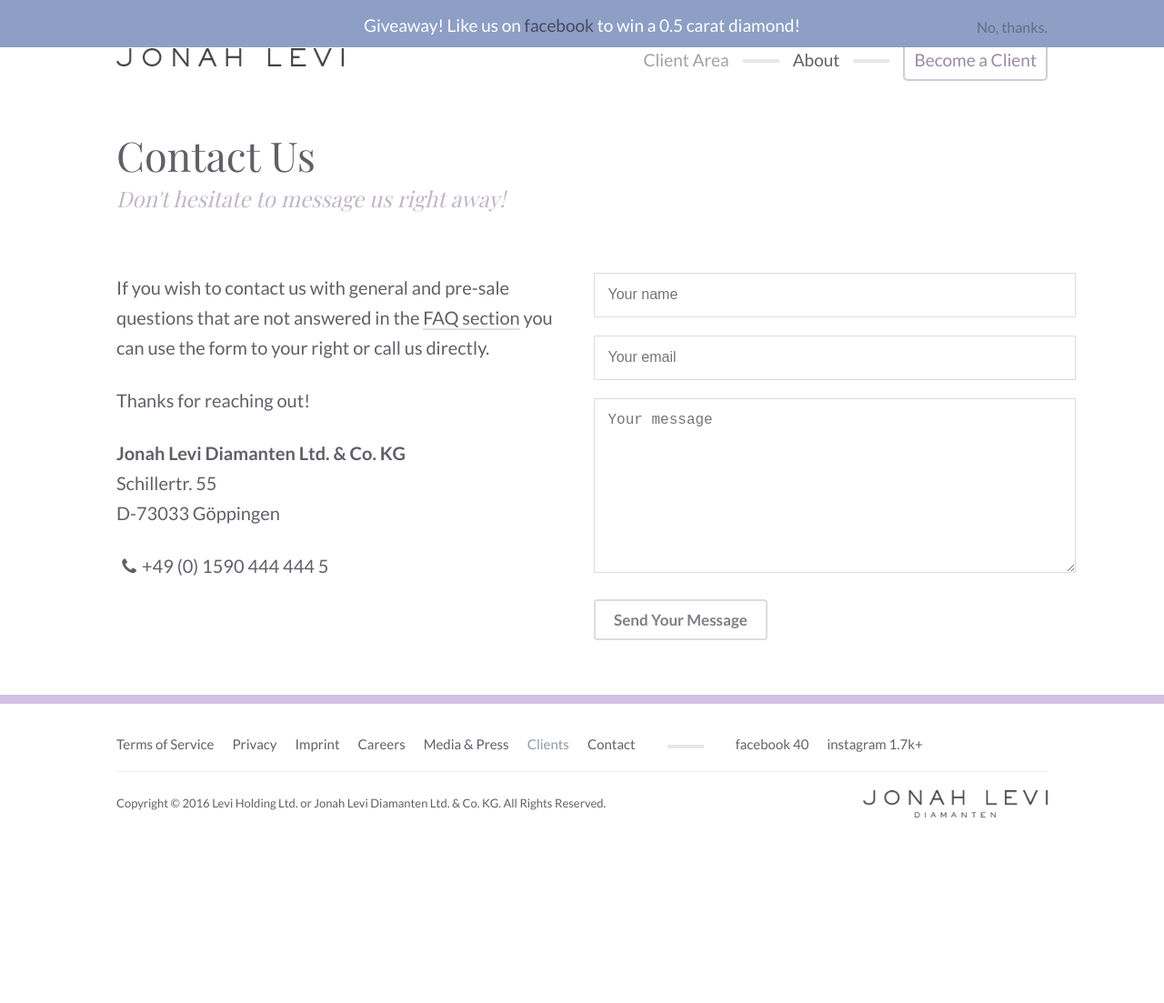
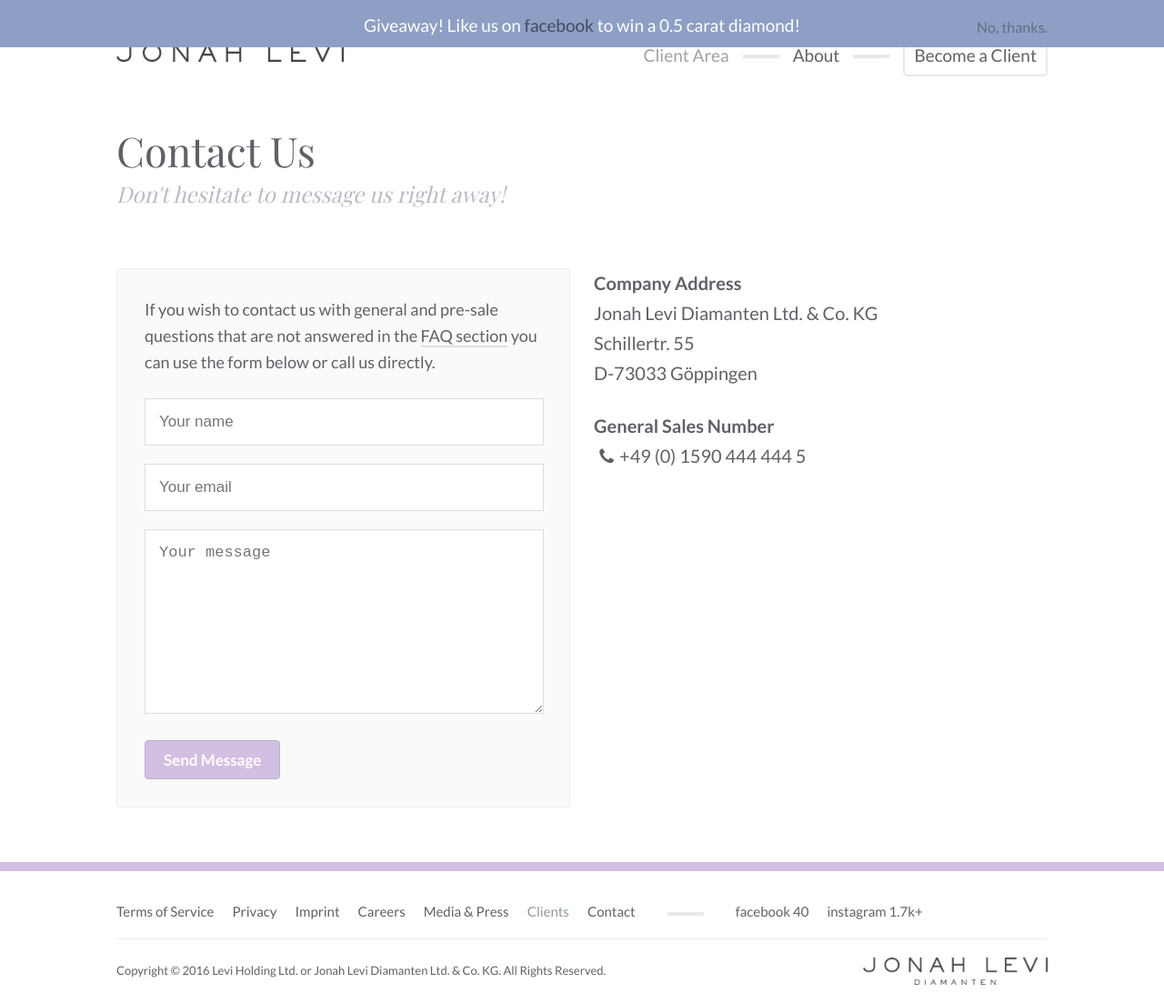
Before and after one commit to jonahlevi/jonahlevi.gihub.com, a Jekyll site: the page built from contact/index.md, in a window 1280 px wide. Shown: the whole page at 91% size. Built offline with Jekyll 4.4.1, drawn with Linux system fonts in a browser that asks for light colours; nearby versions of some CDN libraries; some web fonts are replaced; comment, search, counter and statistics services are not loaded; before the commit the page ends 919 px from its top, so only the background shows below that.

Commit message:
contact form

```diff
--- a/_includes/nav.html
+++ b/_includes/nav.html
@@ -10,7 +10,6 @@
 <div class="inner">
 
 <header class="cf">
-<div class="top-color"></div>
 <div class="one-half first">
 	<div class="logo"><a href="/"><img src="{{ site.baseurl }}assets/images/logo-top.png"></a></div>
 </div>
--- a/assets/css/app.css
+++ b/assets/css/app.css
@@ -178,13 +178,6 @@
 .inner {
 	width: 1024px;
 	margin: 0 auto;
-}
-
-.top-color {
-  background: #d3bfe2;
-  height: 10px;
-  width: 100%;
-  margin-bottom: 40px;
 }
 
 p {
@@ -428,6 +421,10 @@
 	margin-bottom: 0;
 }
 
+header {
+	padding-top: 45px;
+}
+
 /*--------------------------------------------------------------------------
 
 	Header
@@ -439,7 +436,7 @@
 }
 
 .border {
-    border: 2px solid #D1CAD7!important;
+    border: 2px solid #E8E8E8!important;
     font-weight: normal!important;
     padding: 10px;
     border-radius: 5px;
@@ -449,7 +446,6 @@
     -webkit-transition: .25s;
     transition: .25s;
     background: #fff;
-    color: #9b89a9;
 }
 
 .border:hover {
@@ -984,12 +980,12 @@
 --------------------------------------------------------------------------*/
 
 input, textarea {
-  font-size: 0.8em;
+  font-size: 17px;
   border: 1px solid #ddd;
   background: #fff;
-  padding: 0.9em;
+  padding: 15px;
   transition: all 0.3s ease-in-out;
-  width: 100%;
+  width: calc(100% - 30px);
   margin-bottom: 20px;
 }
   input:focus, textarea:focus {
@@ -997,23 +993,38 @@
     outline: none;
     box-shadow: 0 0 5px 1px #80be84; }
 
-.contact-form button {
+.contact-form button, .button {
   font-weight: 600;
-  border: 2px solid #DDDDDD;
-  background: transparent;
+  border: 1px solid #BBAEC5!important;
+  background-color: #D3BFE2;
   padding: 10px 20px;
   transition: all 0.3s ease-in-out;
-  color: #817F86;
+  color: #FFFFFF!important;
   border-radius: 4px;
   font-size: 17px;
   cursor: pointer;
   font-family: 'Lato';
 }
 
+.contact-form button:hover, .button:hover {
+  background-color: #DDC7ED;
+}
+
 .sent-ok {
 	font-size: 100px;
 }
 
+.contact-form {
+	background-color: #fafafa;
+	border-radius: 3px;
+	padding: 30px;
+	border: 1px solid #EDEDED;
+}
+
+.contact-form-prelude {
+	font-size: 18px;
+	line-height: 29px;
+}
 
 /*--------------------------------------------------------------------------
 
--- a/contact/index.md
+++ b/contact/index.md
@@ -11,29 +11,31 @@
 <h2>Contact Us</h2>
 <div class="sub-head">Don't hesitate to message us right away!</div>
 <p></p>
+
 <div class="one-half first">
-<p>
-	If you wish to contact us with general and pre-sale questions that are not answered in the <a href="/onboarding">FAQ section</a> you can use the form to your right or call us directly.
-</p>
-<p>Thanks for reaching out!</p>
-
-<p> <span class="bold">Jonah Levi Diamanten Ltd. &amp; Co. KG</span><br>
-Schillertr. 55<br>
-D-73033 Göppingen
-</p>
-
-<p><span class="icon-phone">+49 (0) 1590 444 444 5</span></p>
-</div>
-<div class="one-half">
 	<div class="contact-form">
+	<p class="contact-form-prelude">
+	If you wish to contact us with general and pre-sale questions that are not answered in the <a href="/onboarding">FAQ section</a> you can use the form below or call us directly.</p>
 <form method="POST" action="http://formspree.io/office@jonahlevi.co">
 <input type="text" name="name" placeholder="Your name">
   <input type="email" name="email" placeholder="Your email">
   <textarea rows="9" name="message" placeholder="Your message"></textarea>
   <input type="hidden" name="_next" value="/email-sent" />
-  <button type="submit">Send Your Message</button>
+  <button type="submit">Send Message</button>
 </form>
 </div>
+</div>
+
+<div class="one-half">
+
+<p> <span class="bold">Company Address</span><br>
+Jonah Levi Diamanten Ltd. &amp; Co. KG<br>
+Schillertr. 55<br>
+D-73033 Göppingen
+</p>
+
+<p><span class="bold">General Sales Number</span><br>
+<span class="icon-phone">+49 (0) 1590 444 444 5</span></p>
 </div>
 
 
```
Also changed, not shown: media/index.md (+1 -1 lines), 12 other files.
